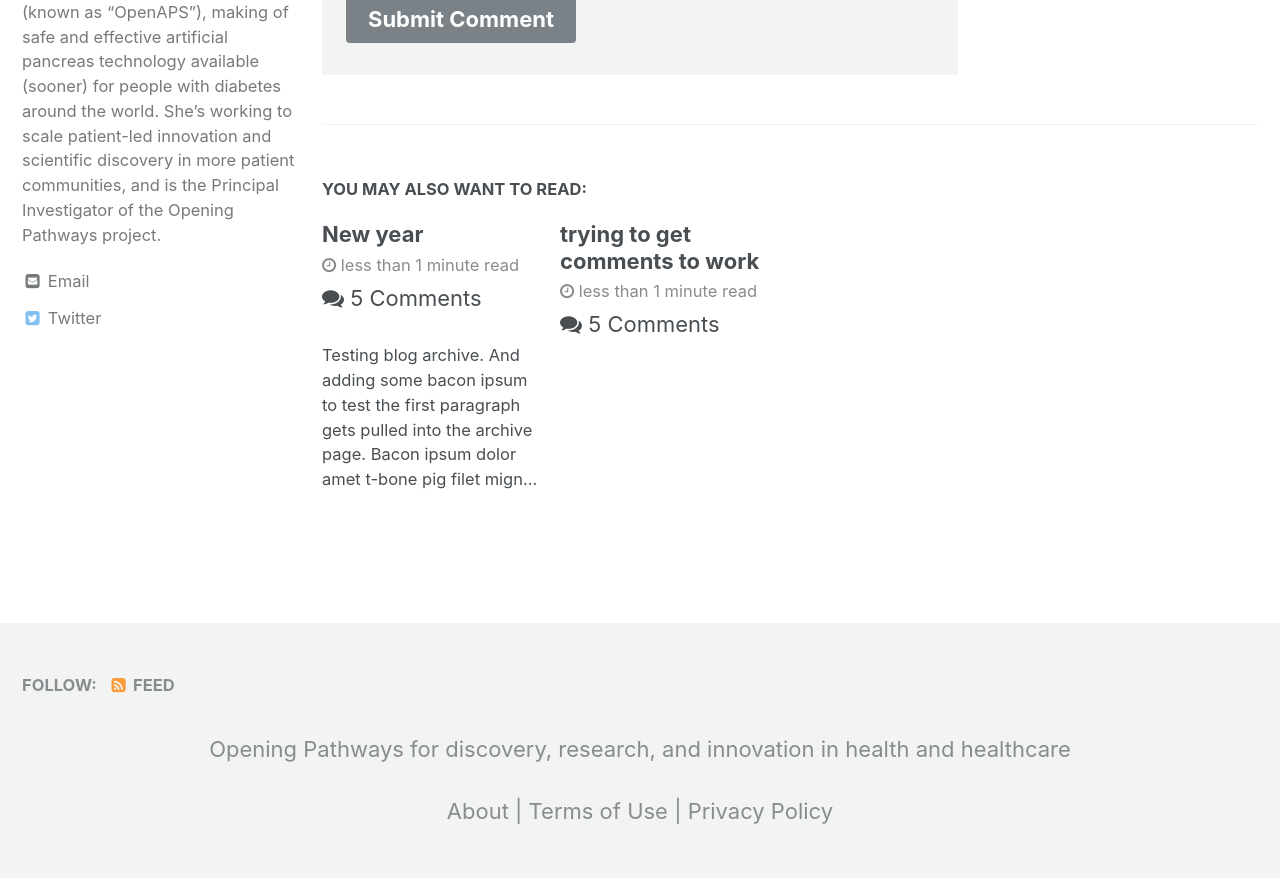
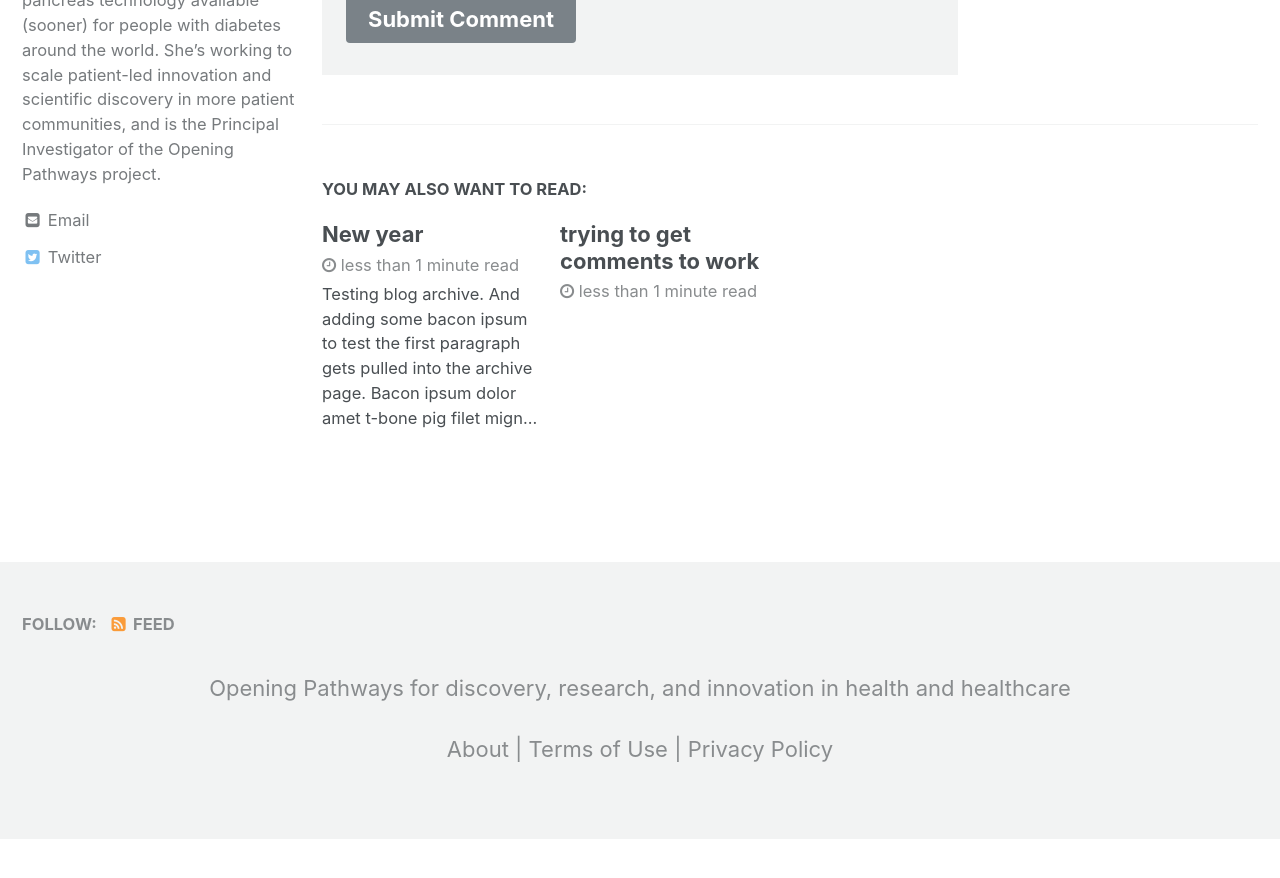
Before and after one commit to danamlewis/research, a Jekyll site: the page built from _posts/2017-09-26-first-post.md, in a window 1280 px wide and 900 px high, scrolled down 1363 px. Shown: the top 878 px of the window. Built offline with Jekyll 4.4.1, drawn with Linux system fonts in a browser that asks for light colours; after the commit the page ends 2202 px from its top, so only the background shows below that.

Commit message:
Remove preview comments

```diff
--- a/_includes/archive-single.html
+++ b/_includes/archive-single.html
@@ -33,9 +33,6 @@
     {% if post.read_time %}
       <p class="page__meta"><i class="fa fa-clock-o" aria-hidden="true"></i> {% include read-time.html %}</p>
     {% endif %}
-    {% if page.comments == true and site.data.comments[page.slug].size > 0 %}
-            <a href="{{ post.url }}#comments"><i class="fa fa-comments" aria-hidden="true"></i> {{ site.data.comments[page.slug] | size }}&nbsp;Comment{% if site.data.comments[page.slug].size > 1 %}s{% endif %}</a></p>
-    {% endif %}
     {% if post.excerpt %}<p class="archive__item-excerpt" itemprop="description">{{ post.excerpt | markdownify | strip_html | truncate: 160 }}</p>{% endif %}
   </article>
 </div>
```
